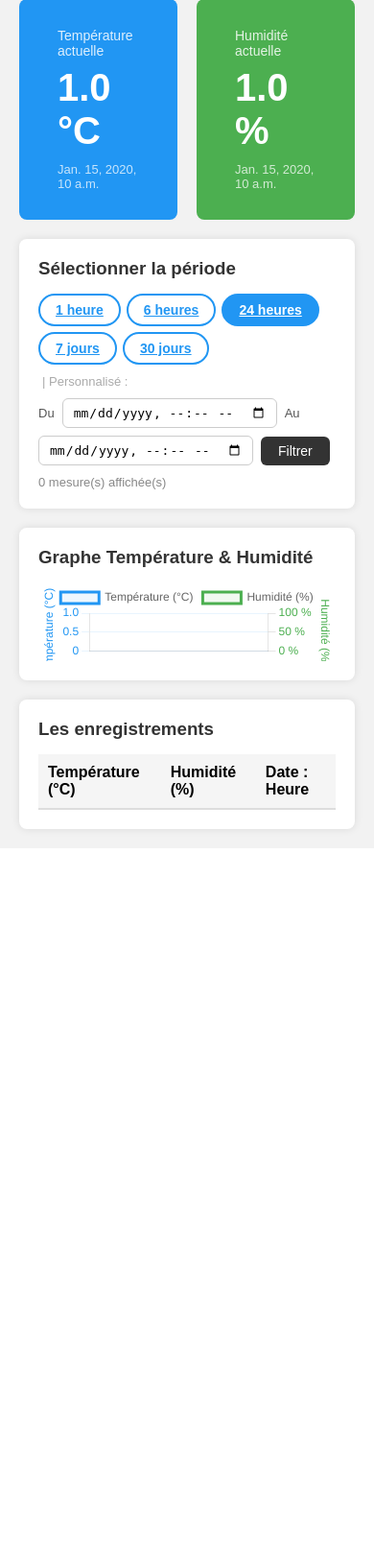
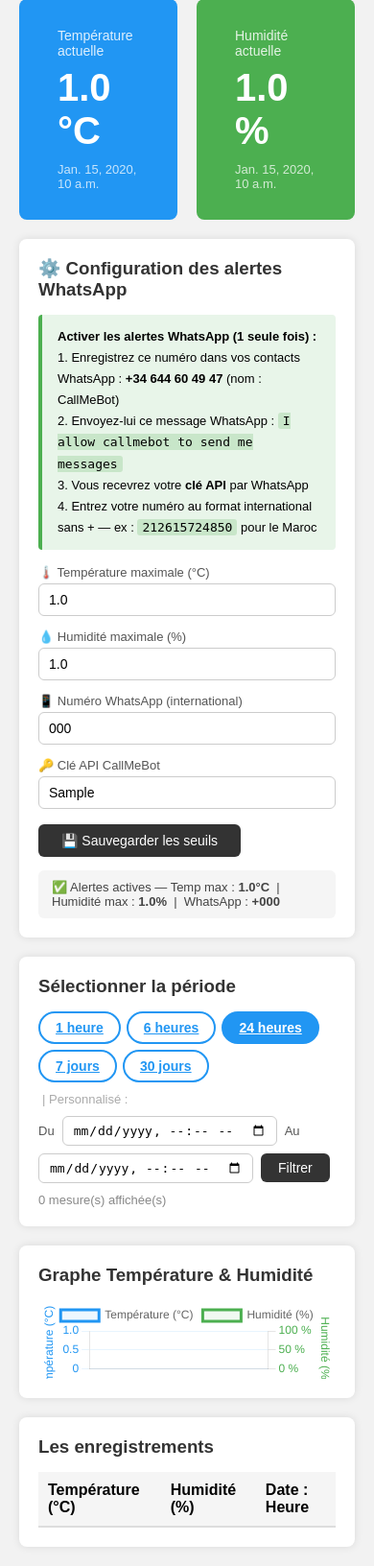
Before and after one commit to mhandibrahim6-del/Projet-Django, a Django app: page / in a window 390 px wide. Shown: the part 74-1706 px from the top of the page at 96% size. Before the commit the page ends 958 px from the top, so only its background shows below. Run offline with Django 5.2, Linux system fonts and the light colour scheme; tables that the repository leaves empty hold one stand-in row (values such as "Sample post"); lists and menus that the app fills with data are empty.

Commit message:
Ajouter seuils d alertes et notification WhatsApp via CallMeBot
- Nouveau modele Seuil (temp_max, humidite_max, telephone, apikey)
- Migration 0002_seuil pour creer la table
- Envoi automatique WhatsApp quand seuil depasse (api.py)
- Formulaire de configuration des seuils dans le dashboard
- Banniere rouge + cartes clignotantes si seuil depasse
- Instructions CallMeBot integrees dans le dashboard

Co-Authored-By: Claude Sonnet 4.6 <noreply@anthropic.com>

```diff
--- a/DHT11/admin.py
+++ b/DHT11/admin.py
@@ -1,3 +1,4 @@
 from django.contrib import admin
-from .models import DHT11
+from .models import DHT11, Seuil
 admin.site.register(DHT11)
+admin.site.register(Seuil)
--- a/DHT11/models.py
+++ b/DHT11/models.py
@@ -4,3 +4,12 @@ class DHT11(models.Model):
     temperature = models.FloatField()
     humidite = models.FloatField()
     date = models.DateTimeField(auto_now_add=True)
+
+class Seuil(models.Model):
+    temp_max     = models.FloatField(default=30.0)
+    humidite_max = models.FloatField(default=80.0)
+    telephone    = models.CharField(max_length=20, default='')
+    apikey       = models.CharField(max_length=50, default='')
+
+    class Meta:
+        verbose_name = "Seuil d'alerte"
--- a/DHT11/urls.py
+++ b/DHT11/urls.py
@@ -1,9 +1,10 @@
 from django.urls import path
-from .views import dashboard
+from .views import dashboard, sauvegarder_seuil
 from .api import liste_mesures, derniere_mesure, AjouterMesure
 
 urlpatterns = [
     path('', dashboard),
+    path('seuil/sauvegarder/', sauvegarder_seuil),
     path('api/all/', liste_mesures),
     path('api/last/', derniere_mesure),
     path('api/add/', AjouterMesure.as_view()),
--- a/DHT11/views.py
+++ b/DHT11/views.py
@@ -1,7 +1,7 @@
-from django.shortcuts import render
+from django.shortcuts import render, redirect
 from django.utils import timezone
 from datetime import timedelta
-from .models import DHT11
+from .models import DHT11, Seuil
 
 def dashboard(request):
     mesure = DHT11.objects.order_by('-date').first()
@@ -21,10 +21,24 @@ def dashboard(request):
         since  = timezone.now() - timedelta(hours=heures)
         mesures = mesures.filter(date__gte=since)
 
+    seuil = Seuil.objects.first()
+
     return render(request, 'dashboard.html', {
         'mesure'  : mesure,
         'mesures' : mesures,
         'periode' : periode,
         'debut'   : debut,
         'fin'     : fin,
+        'seuil'   : seuil,
     })
+
+
+def sauvegarder_seuil(request):
+    if request.method == 'POST':
+        seuil, _ = Seuil.objects.get_or_create(id=1)
+        seuil.temp_max     = float(request.POST.get('temp_max', 30))
+        seuil.humidite_max = float(request.POST.get('humidite_max', 80))
+        seuil.telephone    = request.POST.get('telephone', '').strip()
+        seuil.apikey       = request.POST.get('apikey', '').strip()
+        seuil.save()
+    return redirect('/')
--- a/templates/dashboard.html
+++ b/templates/dashboard.html
@@ -113,22 +113,121 @@
         th { background: #f5f5f5; padding: 10px; text-align: left; border-bottom: 2px solid #ddd; }
         td { padding: 10px; border-bottom: 1px solid #eee; }
         tr:hover { background: #fafafa; }
+
+        /* --- Alertes seuil --- */
+        .card-alert { background: #e53935 !important; animation: pulse 1.5s infinite; }
+        @keyframes pulse {
+            0%   { opacity: 1; }
+            50%  { opacity: 0.82; }
+            100% { opacity: 1; }
+        }
+        .badge-alerte {
+            display: inline-block;
+            background: #fff3;
+            border-radius: 12px;
+            padding: 2px 10px;
+            font-size: 12px;
+            margin-top: 6px;
+            font-weight: bold;
+        }
+        .banner-alerte {
+            background: #e53935;
+            color: white;
+            padding: 12px 20px;
+            margin: 0 20px 0 20px;
+            border-radius: 8px;
+            font-weight: bold;
+            font-size: 15px;
+        }
+
+        /* --- Formulaire seuil --- */
+        .seuil-grid {
+            display: grid;
+            grid-template-columns: repeat(auto-fit, minmax(200px, 1fr));
+            gap: 14px;
+            margin-top: 14px;
+        }
+        .seuil-grid label { display: block; font-size: 13px; color: #555; margin-bottom: 4px; }
+        .seuil-grid input {
+            width: 100%;
+            padding: 8px 10px;
+            border: 1px solid #ccc;
+            border-radius: 6px;
+            font-size: 14px;
+        }
+        .seuil-grid input:focus { outline: none; border-color: #2196F3; }
+        .btn-sauvegarder {
+            margin-top: 16px;
+            padding: 9px 24px;
+            background: #333;
+            color: white;
+            border: none;
+            border-radius: 6px;
+            font-size: 14px;
+            cursor: pointer;
+        }
+        .btn-sauvegarder:hover { background: #555; }
+        .seuil-actifs {
+            margin-top: 14px;
+            padding: 10px 14px;
+            background: #f5f5f5;
+            border-radius: 6px;
+            font-size: 13px;
+            color: #444;
+        }
+        .instructions {
+            background: #e8f5e9;
+            border-left: 4px solid #4CAF50;
+            padding: 12px 16px;
+            border-radius: 4px;
+            font-size: 13px;
+            margin-bottom: 16px;
+            line-height: 1.7;
+        }
+        .instructions code {
+            background: #c8e6c9;
+            padding: 1px 5px;
+            border-radius: 3px;
+            font-family: monospace;
+        }
     </style>
 </head>
 <body>
 
 <div class="header">Température &amp; Humidité — Monitoring</div>
 
+{% if mesure and seuil %}
+    {% if mesure.temperature > seuil.temp_max or mesure.humidite > seuil.humidite_max %}
+    <div class="banner-alerte">
+        ⚠️ ALERTE —
+        {% if mesure.temperature > seuil.temp_max %}
+            Température {{ mesure.temperature }}°C dépasse le seuil de {{ seuil.temp_max }}°C
+        {% endif %}
+        {% if mesure.temperature > seuil.temp_max and mesure.humidite > seuil.humidite_max %} | {% endif %}
+        {% if mesure.humidite > seuil.humidite_max %}
+            Humidité {{ mesure.humidite }}% dépasse le seuil de {{ seuil.humidite_max }}%
+        {% endif %}
+        — Message WhatsApp envoyé
+    </div>
+    {% endif %}
+{% endif %}
+
 <div class="cards">
     {% if mesure %}
-    <div class="card-blue">
+    <div class="card-blue {% if seuil and mesure.temperature > seuil.temp_max %}card-alert{% endif %}">
         <div class="label">Température actuelle</div>
         <div class="value">{{ mesure.temperature }} °C</div>
+        {% if seuil and mesure.temperature > seuil.temp_max %}
+        <div class="badge-alerte">⚠️ Seuil {{ seuil.temp_max }}°C dépassé</div>
+        {% endif %}
         <div class="time">{{ mesure.date }}</div>
     </div>
-    <div class="card-green">
+    <div class="card-green {% if seuil and mesure.humidite > seuil.humidite_max %}card-alert{% endif %}">
         <div class="label">Humidité actuelle</div>
         <div class="value">{{ mesure.humidite }} %</div>
+        {% if seuil and mesure.humidite > seuil.humidite_max %}
+        <div class="badge-alerte">⚠️ Seuil {{ seuil.humidite_max }}% dépassé</div>
+        {% endif %}
         <div class="time">{{ mesure.date }}</div>
     </div>
     {% else %}
@@ -141,6 +240,54 @@
         <div class="label">Humidité actuelle</div>
         <div class="value">-- %</div>
         <div class="time">Aucune donnée disponible</div>
+    </div>
+    {% endif %}
+</div>
+
+<!-- ===== CONFIGURATION SEUILS ===== -->
+<div class="section">
+    <h3>⚙️ Configuration des alertes WhatsApp</h3>
+
+    <div class="instructions">
+        <strong>Activer les alertes WhatsApp (1 seule fois) :</strong><br>
+        1. Enregistrez ce numéro dans vos contacts WhatsApp : <strong>+34 644 60 49 47</strong> (nom : CallMeBot)<br>
+        2. Envoyez-lui ce message WhatsApp : <code>I allow callmebot to send me messages</code><br>
+        3. Vous recevrez votre <strong>clé API</strong> par WhatsApp<br>
+        4. Entrez votre numéro au format international sans + — ex : <code>212615724850</code> pour le Maroc
+    </div>
+
+    <form method="post" action="/seuil/sauvegarder/">
+        {% csrf_token %}
+        <div class="seuil-grid">
+            <div>
+                <label>🌡️ Température maximale (°C)</label>
+                <input type="number" name="temp_max" step="0.5"
+                       value="{{ seuil.temp_max|default:30 }}" placeholder="ex: 35">
+            </div>
+            <div>
+                <label>💧 Humidité maximale (%)</label>
+                <input type="number" name="humidite_max" step="1" min="0" max="100"
+                       value="{{ seuil.humidite_max|default:80 }}" placeholder="ex: 80">
+            </div>
+            <div>
+                <label>📱 Numéro WhatsApp (international)</label>
+                <input type="text" name="telephone"
+                       value="{{ seuil.telephone|default:'' }}" placeholder="212615724850">
+            </div>
+            <div>
+                <label>🔑 Clé API CallMeBot</label>
+                <input type="text" name="apikey"
+                       value="{{ seuil.apikey|default:'' }}" placeholder="ex: 123456">
+            </div>
+        </div>
+        <button type="submit" class="btn-sauvegarder">💾 Sauvegarder les seuils</button>
+    </form>
+
+    {% if seuil and seuil.telephone %}
+    <div class="seuil-actifs">
+        ✅ Alertes actives — Temp max : <strong>{{ seuil.temp_max }}°C</strong> &nbsp;|&nbsp;
+        Humidité max : <strong>{{ seuil.humidite_max }}%</strong> &nbsp;|&nbsp;
+        WhatsApp : <strong>+{{ seuil.telephone }}</strong>
     </div>
     {% endif %}
 </div>
```
Also changed, not shown: DHT11/api.py (+31 -10 lines), DHT11/migrations/0002_seuil.py (added).
